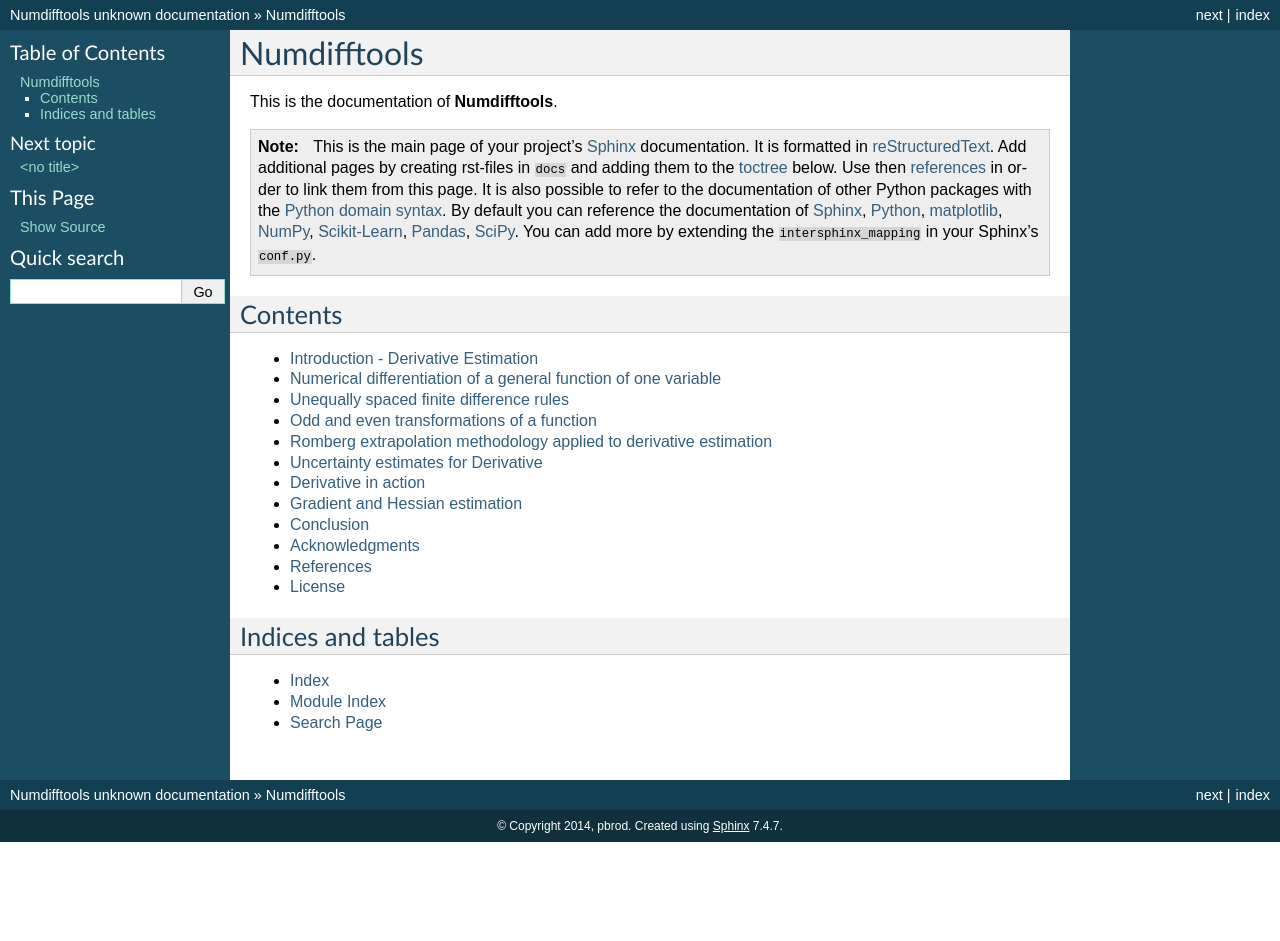
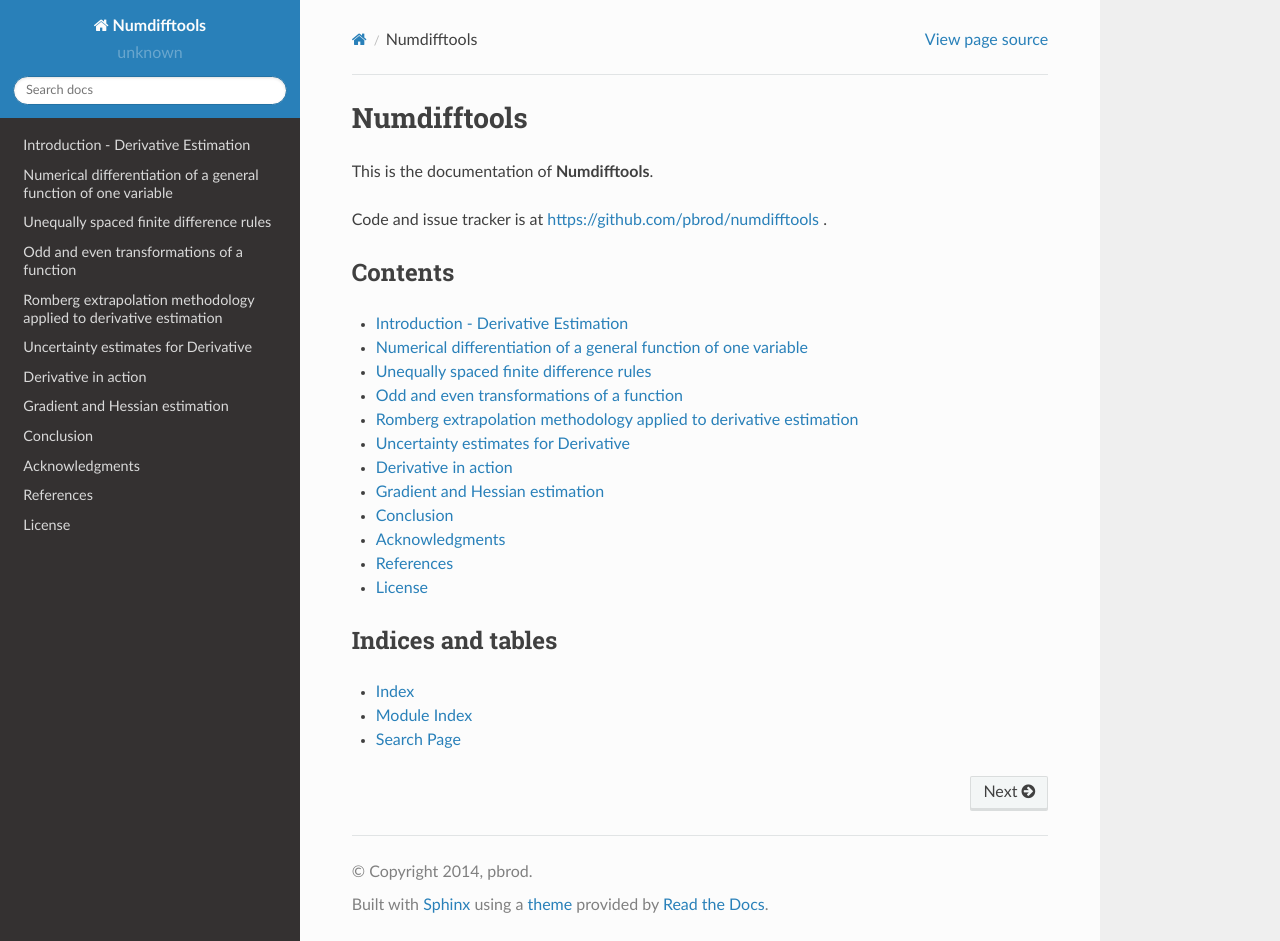
Before and after one commit to pbrod/numdifftools, a Sphinx documentation site: the page built from docs/index.rst, in a window 1280 px wide and 941 px high. Built offline with Sphinx 7.4.7 and the Read the Docs theme 2.0.0, drawn with Linux system fonts in a browser that asks for light colours; formulas are drawn with MathJax 3; pages that are not in the unit, such as notebooks, are missing from menus.

Commit message:
Fix Sphinx build

```diff
--- a/docs/conf.py
+++ b/docs/conf.py
@@ -35,10 +35,11 @@
 
 # Add any Sphinx extension module names here, as strings. They can be
 # extensions coming with Sphinx (named 'sphinx.ext.*') or your custom ones.
-extensions = ['numpydoc', 'sphinx.ext.autodoc', 'sphinx.ext.autosummary',
-					'sphinx.ext.doctest', 'sphinx.ext.pngmath',
-					'sphinx.ext.intersphinx', 'sphinx.ext.todo',
-					'sphinx.ext.viewcode', 'sphinx.ext.coverage', 'sphinx.ext.ifconfig']
+extensions = ['sphinx.ext.autodoc', 'sphinx.ext.autosummary',
+              'sphinx.ext.doctest', 'sphinx.ext.pngmath',
+              'sphinx.ext.intersphinx', 'sphinx.ext.todo',
+              'sphinx.ext.viewcode', 'sphinx.ext.coverage',
+              'sphinx.ext.ifconfig', 'numpydoc']
 
 # Add any paths that contain templates here, relative to this directory.
 templates_path = ['_templates']
@@ -107,7 +108,7 @@
 
 # The theme to use for HTML and HTML Help pages.  See the documentation for
 # a list of builtin themes.
-html_theme = 'default'
+html_theme = 'sphinx_rtd_theme'
 
 # Theme options are theme-specific and customize the look and feel of a theme
 # further.  For a list of options available for each theme, see the
--- a/docs/index.rst
+++ b/docs/index.rst
@@ -4,25 +4,7 @@
 
 This is the documentation of **Numdifftools**.
 
-.. note::
-
-    This is the main page of your project's `Sphinx <http://sphinx-doc.org/>`_
-    documentation. It is formatted in `reStructuredText
-    <http://sphinx-doc.org/rest.html>`__. Add additional pages by creating
-    rst-files in ``docs`` and adding them to the `toctree
-    <http://sphinx-doc.org/markup/toctree.html>`_ below. Use then
-    `references <http://sphinx-doc.org/markup/inline.html>`__ in order to link
-    them from this page. It is also possible to refer to the documentation of
-    other Python packages with the `Python domain syntax
-    <http://sphinx-doc.org/domains.html#the-python-domain>`__. By default you
-    can reference the documentation of `Sphinx <http://sphinx.pocoo.org>`__,
-    `Python <http://docs.python.org/>`__, `matplotlib
-    <http://matplotlib.sourceforge.net>`__, `NumPy
-    <http://docs.scipy.org/doc/numpy>`__, `Scikit-Learn
-    <http://scikit-learn.org/stable>`__, `Pandas
-    <http://pandas.pydata.org/pandas-docs/stable>`__, `SciPy
-    <http://docs.scipy.org/doc/scipy/reference/>`__. You can add more by
-    extending the ``intersphinx_mapping`` in your Sphinx's ``conf.py``.
+Code and issue tracker is at https://github.com/pbrod/numdifftools .
 
 Contents
 ========
```
Also changed, not shown: 1 other file.
